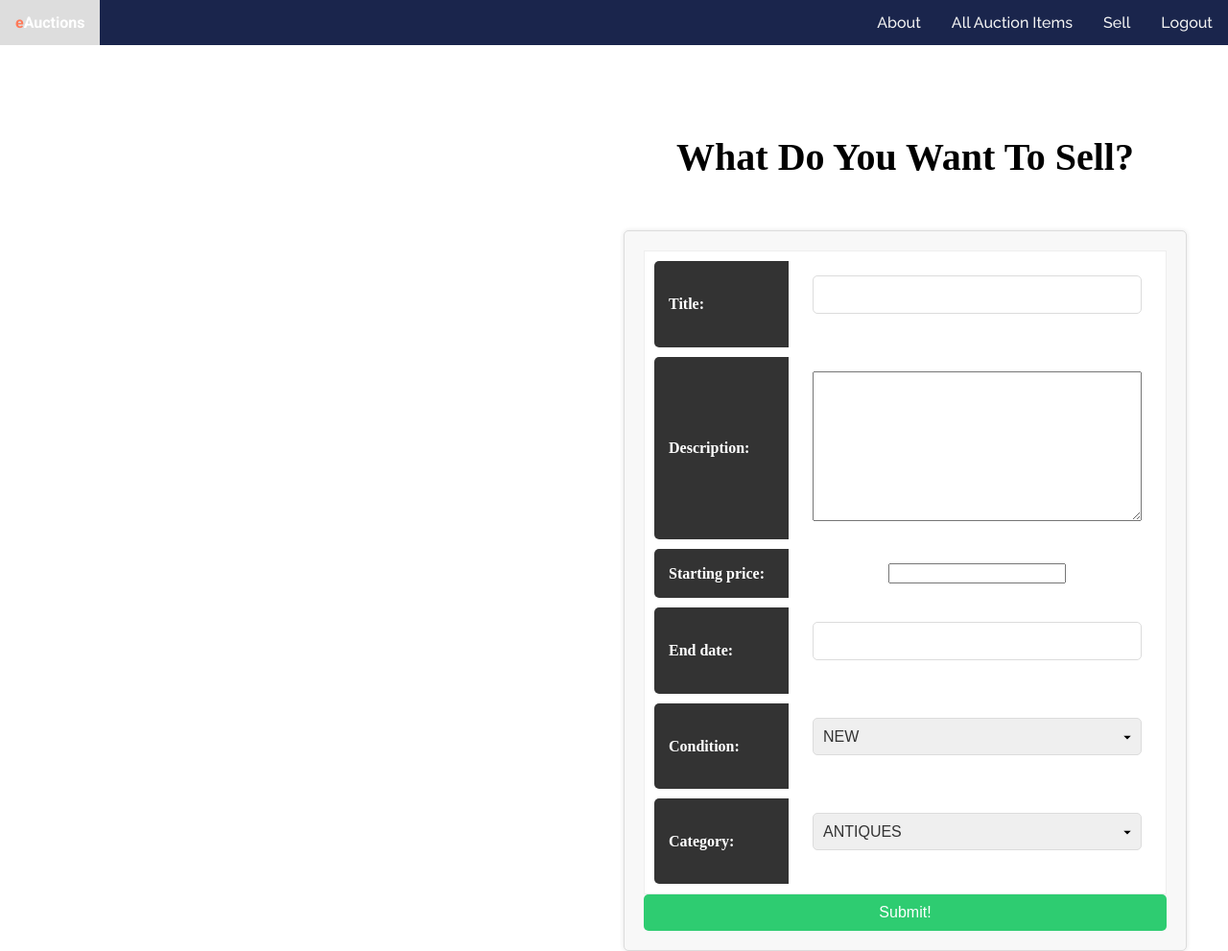
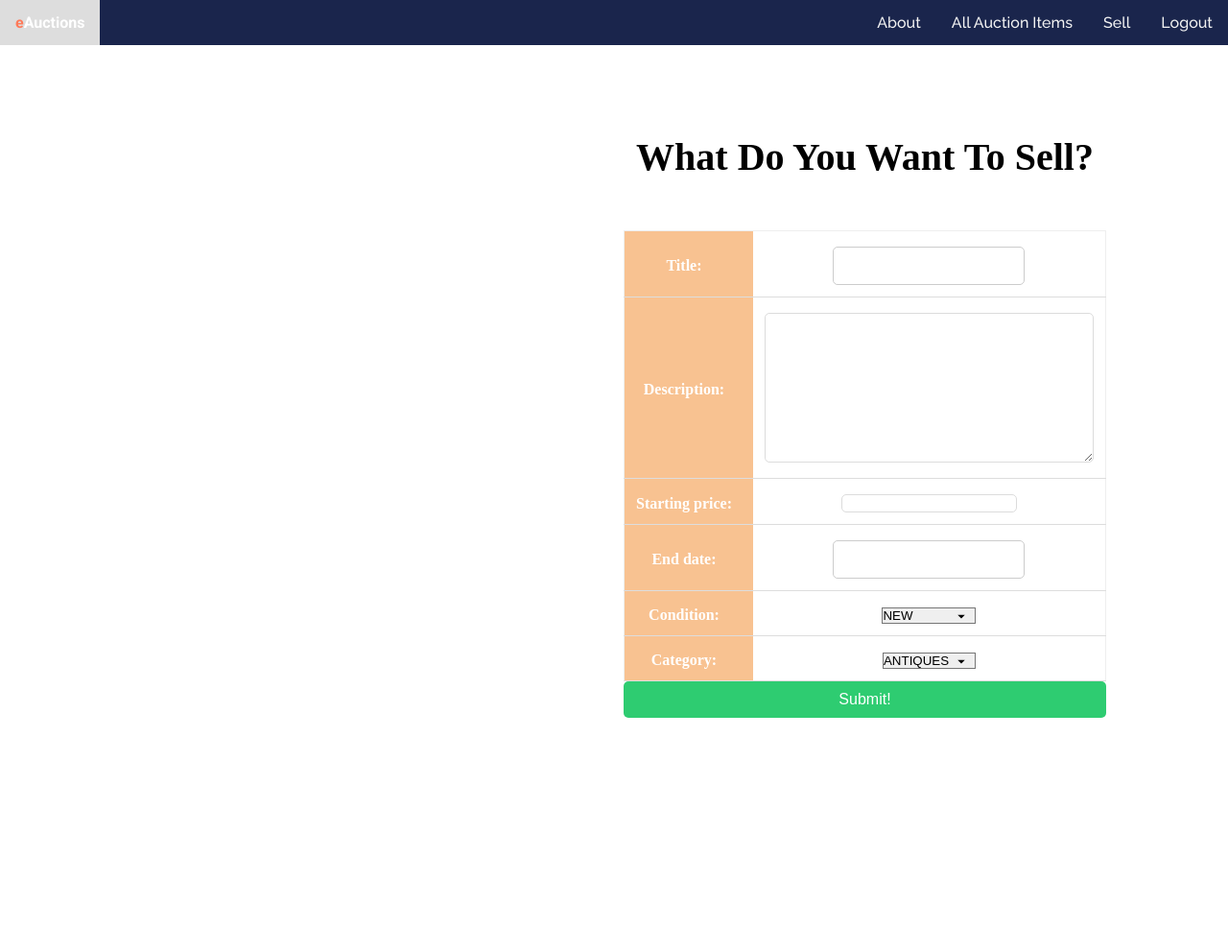
Before and after one commit to scaev/eAuctions, a Django app: page /auctions/create/ in a window 1280 px wide. Shown: the whole page at 96% size. After the commit the page ends 748 px from the top, so only its background shows below. Run offline with Django 4.2, Linux system fonts and the light colour scheme; the visitor is signed in with stand-in values (Sample User, id 1).

Commit message:
Updates CSS

```diff
--- a/eauctions/settings.py
+++ b/eauctions/settings.py
@@ -82,8 +82,8 @@ DATABASES = {
     'default': {
         'ENGINE': 'django.db.backends.postgresql',
         'NAME': 'eauctions',
-        # 'PASSWORD': '635241',
-        # 'USER': 'postgres',
+        'PASSWORD': '635241',
+        'USER': 'postgres',
     }
 }
 
--- a/main_app/static/styles.css
+++ b/main_app/static/styles.css
@@ -1005,7 +1005,7 @@ label {
 /* add auction */
 
 
-form {
+/* form {
   max-width: 600px;
   margin: 0 auto;
   padding: 20px;
@@ -1013,7 +1013,7 @@ form {
   border: 1px solid #dcdcdc;
   border-radius: 5px;
   box-shadow: 0 0 5px rgba(0, 0, 0, 0.1);
-}
+} */
 
 .sell-container {
   display: inline-block;
@@ -1027,27 +1027,27 @@ form {
 
 }
 
-table {
+/* table {
   width: 100%;
   border-collapse: separate;
   border-spacing: 10px;
-}
+} */
 
-th {
+/* th {
   background-color: #333;
   color: #fff;
   padding: 15px;
   text-align: left;
   border-radius: 5px 0 0 5px;
-}
+} */
 
-td {
+/* td {
   background-color: #fff;
   padding: 15px;
   border-radius: 0 5px 5px 0;
-}
+} */
 
-input[type="text"],
+/* input[type="text"],
 select {
   width: 100%;
   padding: 10px;
@@ -1056,7 +1056,19 @@ select {
   border: 1px solid #dcdcdc;
   font-size: 16px;
   color: #333;
+} */
+
+textarea#id_description {
+  border-radius: 5px;
+  border: 1px solid #dcdcdc;
 }
+
+input#id_starting_price {
+  border-radius: 5px;
+  border: 1px solid #dcdcdc;
+}
+
+
 
 select {
   appearance: none;
--- a/main_app/templates/main_app/auction_form.html
+++ b/main_app/templates/main_app/auction_form.html
@@ -6,7 +6,7 @@
   <h4>What Do You Want To Sell?</h4>
   {% endif %}
 
-  <form action="" method="POST">
+  <form action="" method="POST" id="sell_form">
     {% csrf_token %}
     <table>
       {{ form.as_table }}
--- a/main_app/templates/registration/login.html
+++ b/main_app/templates/registration/login.html
@@ -27,9 +27,9 @@
 
     <form method="POST" action="{% url 'login' %}">
       {% csrf_token %}
-      <h5>Username:</h5>
+      <!-- <h5>Username:</h5> -->
       <div class="Rectangle-52">{{ form.username }}</div>
-      <h5>Password:</h5>
+      <!-- <h5>Password:</h5> -->
       <div class="Rectangle-52">{{ form.password }}</div>
       <input type="hidden" name="next" value="{{ next }}" />
       <div class="login1-button">
```
